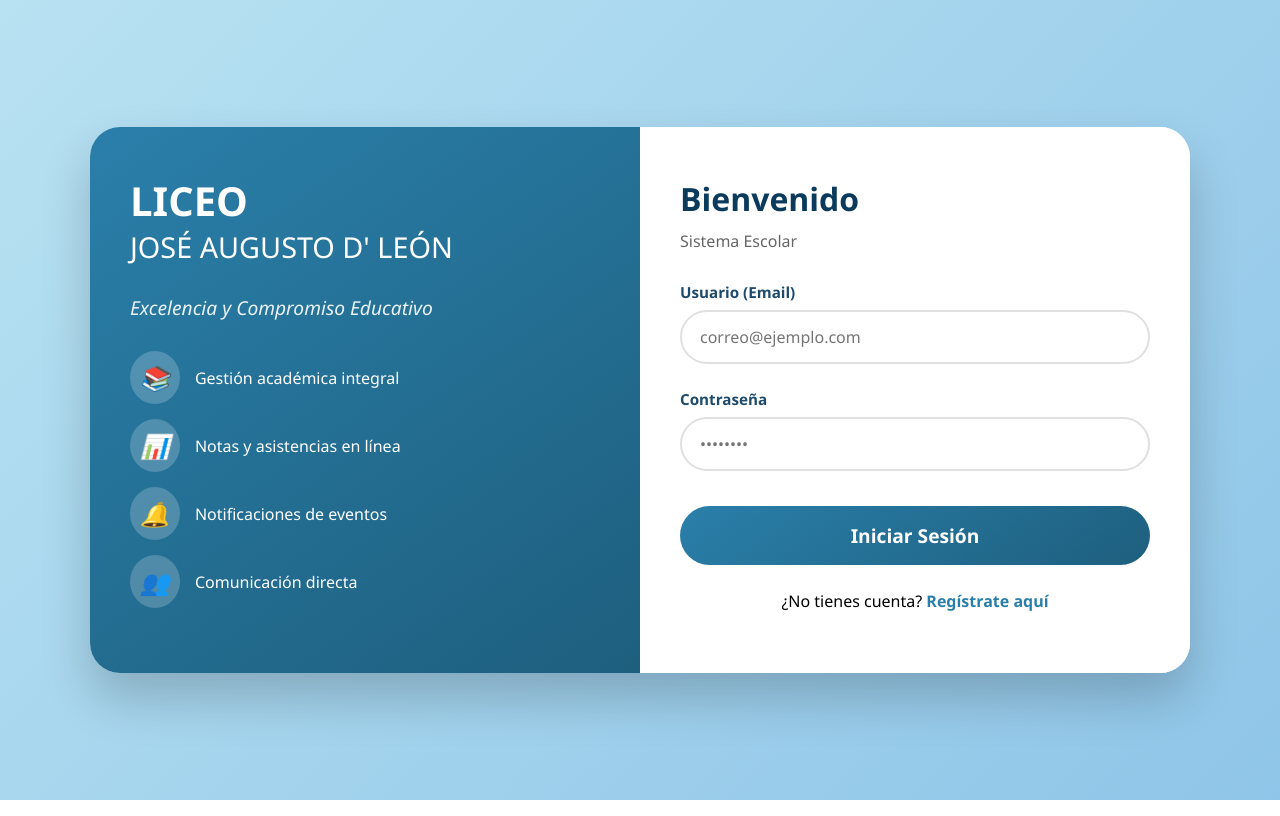
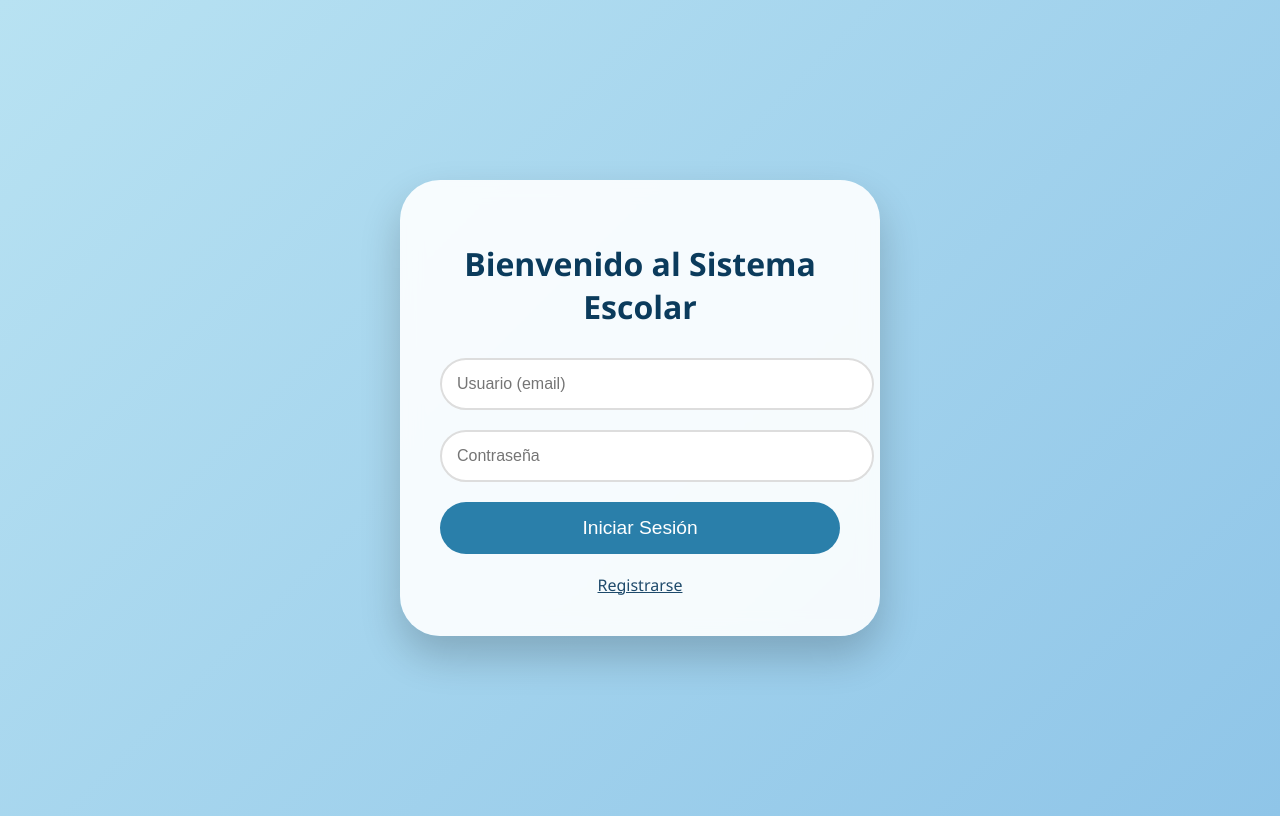
Before and after one commit to jm8000559-eng/Liceo-Jos-Augusto-D-Le-n-, a website: page login.html in a window 1280 px wide. Drawn offline with Linux system fonts and the light colour scheme.

Commit message:
Update login.html

```diff
--- a/login.html
+++ b/login.html
@@ -3,206 +3,62 @@
 <head>
     <meta charset="UTF-8">
     <meta name="viewport" content="width=device-width, initial-scale=1.0">
-    <title>Iniciar Sesión - Liceo José Augusto D' León</title>
+    <title>Iniciar Sesión - Liceo</title>
     <style>
-        * {
-            margin: 0;
-            padding: 0;
-            box-sizing: border-box;
-            font-family: 'Segoe UI', Tahoma, Geneva, Verdana, sans-serif;
-        }
         body {
-            min-height: 100vh;
-            background: linear-gradient(135deg, #b8e2f2 0%, #8fc5e8 100%);
+            background: linear-gradient(135deg, #b8e2f2, #8fc5e8);
             display: flex;
             align-items: center;
             justify-content: center;
-            padding: 20px;
+            height: 100vh;
+            font-family: 'Segoe UI', sans-serif;
         }
-        .container {
-            display: flex;
-            max-width: 1100px;
-            width: 100%;
-            background-color: rgba(255, 255, 255, 0.9);
+        .login-card {
+            background: rgba(255,255,255,0.9);
             backdrop-filter: blur(10px);
-            border-radius: 30px;
-            overflow: hidden;
-            box-shadow: 0 25px 50px rgba(0, 0, 0, 0.2);
+            padding: 40px;
+            border-radius: 40px;
+            width: 400px;
+            box-shadow: 0 20px 40px rgba(0,0,0,0.2);
+            text-align: center;
         }
-        .info-panel {
-            background: linear-gradient(145deg, #2a7faa, #1e5f7e);
-            color: white;
-            padding: 50px 40px;
-            flex: 1;
-            display: flex;
-            flex-direction: column;
-            justify-content: center;
-        }
-        .info-panel h1 {
-            font-size: 2.5rem;
-            margin-bottom: 10px;
-            line-height: 1.2;
-        }
-        .info-panel h1 span {
-            display: block;
-            font-size: 1.8rem;
-            font-weight: 400;
-            margin-top: 5px;
-        }
-        .info-panel .slogan {
-            font-size: 1.2rem;
-            margin: 20px 0 30px;
-            opacity: 0.9;
-            font-style: italic;
-        }
-        .info-panel .feature {
-            display: flex;
-            align-items: center;
-            margin-bottom: 15px;
-        }
-        .info-panel .feature i {
-            font-size: 1.5rem;
-            margin-right: 15px;
-            background: rgba(255,255,255,0.2);
-            padding: 10px;
-            border-radius: 50%;
-        }
-        .form-panel {
-            padding: 50px 40px;
-            flex: 1;
-            background: white;
-        }
-        .form-panel h2 {
-            font-size: 2rem;
+        h1 {
             color: #0b3b5c;
-            margin-bottom: 10px;
-        }
-        .form-panel .subtitle {
-            color: #666;
-            margin-bottom: 30px;
-        }
-        .form-group {
-            margin-bottom: 25px;
-        }
-        label {
-            display: block;
-            margin-bottom: 8px;
-            color: #1e4a6b;
-            font-weight: 600;
-            font-size: 0.95rem;
+            margin-bottom: 20px;
         }
         input {
             width: 100%;
-            padding: 14px 18px;
-            border: 2px solid #e0e0e0;
+            padding: 15px;
+            margin: 10px 0;
+            border: 2px solid #ddd;
             border-radius: 50px;
             font-size: 1rem;
-            transition: all 0.3s;
-            outline: none;
         }
-        input:focus {
-            border-color: #2a7faa;
-            box-shadow: 0 0 0 3px rgba(42, 127, 170, 0.1);
-        }
-        .btn-login {
+        button {
             width: 100%;
-            padding: 16px;
-            background: linear-gradient(145deg, #2a7faa, #1e5f7e);
+            padding: 15px;
+            background: #2a7faa;
             color: white;
             border: none;
             border-radius: 50px;
             font-size: 1.2rem;
-            font-weight: 600;
             cursor: pointer;
-            transition: all 0.3s;
             margin-top: 10px;
         }
-        .btn-login:hover {
-            transform: translateY(-2px);
-            box-shadow: 0 10px 20px rgba(0, 0, 0, 0.2);
-        }
         .register-link {
-            text-align: center;
-            margin-top: 25px;
-        }
-        .register-link a {
-            color: #2a7faa;
-            text-decoration: none;
-            font-weight: 600;
-        }
-        .register-link a:hover {
-            text-decoration: underline;
-        }
-        .error {
-            color: #d32f2f;
-            text-align: center;
-            margin-top: 15px;
-            font-weight: 500;
-        }
-        @media (max-width: 768px) {
-            .container { flex-direction: column; }
-            .info-panel { padding: 30px; }
+            margin-top: 20px;
+            display: block;
+            color: #1e4a6b;
         }
     </style>
 </head>
 <body>
-    <div class="container">
-        <div class="info-panel">
-            <h1>LICEO<br><span>JOSÉ AUGUSTO D' LEÓN</span></h1>
-            <p class="slogan">Excelencia y Compromiso Educativo</p>
-            <div class="feature"><i>📚</i><span>Gestión académica integral</span></div>
-            <div class="feature"><i>📊</i><span>Notas y asistencias en línea</span></div>
-            <div class="feature"><i>🔔</i><span>Notificaciones de eventos</span></div>
-            <div class="feature"><i>👥</i><span>Comunicación directa</span></div>
-        </div>
-        <div class="form-panel">
-            <h2>Bienvenido</h2>
-            <p class="subtitle">Sistema Escolar</p>
-            <form id="loginForm">
-                <div class="form-group">
-                    <label>Usuario (Email)</label>
-                    <input type="email" id="email" placeholder="correo@ejemplo.com" required>
-                </div>
-                <div class="form-group">
-                    <label>Contraseña</label>
-                    <input type="password" id="password" placeholder="••••••••" required>
-                </div>
-                <button type="submit" class="btn-login">Iniciar Sesión</button>
-                <div class="error" id="errorMsg"></div>
-            </form>
-            <div class="register-link">
-                ¿No tienes cuenta? <a href="registro.html">Regístrate aquí</a>
-            </div>
-        </div>
+    <div class="login-card">
+        <h1>Bienvenido al Sistema Escolar</h1>
+        <input type="text" placeholder="Usuario (email)">
+        <input type="password" placeholder="Contraseña">
+        <button>Iniciar Sesión</button>
+        <a href="registro.html" class="register-link">Registrarse</a>
     </div>
-    <script src="js/config.js"></script>
-    <script>
-        document.getElementById('loginForm').addEventListener('submit', async (e) => {
-            e.preventDefault();
-            const errorMsg = document.getElementById('errorMsg');
-            errorMsg.textContent = '';
-            const data = {
-                email: document.getElementById('email').value,
-                password: document.getElementById('password').value
-            };
-            try {
-                const response = await fetch(`${API_URL}/api/login`, {
-                    method: 'POST',
-                    headers: { 'Content-Type': 'application/json' },
-                    body: JSON.stringify(data)
-                });
-                const result = await response.json();
-                if (response.ok) {
-                    localStorage.setItem('token', result.token);
-                    localStorage.setItem('user', JSON.stringify(result.usuario));
-                    window.location.href = 'dashboard.html';
-                } else {
-                    errorMsg.textContent = result.error || 'Error en el inicio de sesión';
-                }
-            } catch (error) {
-                errorMsg.textContent = 'Error de conexión con el servidor';
-            }
-        });
-    </script>
 </body>
 </html>
```
